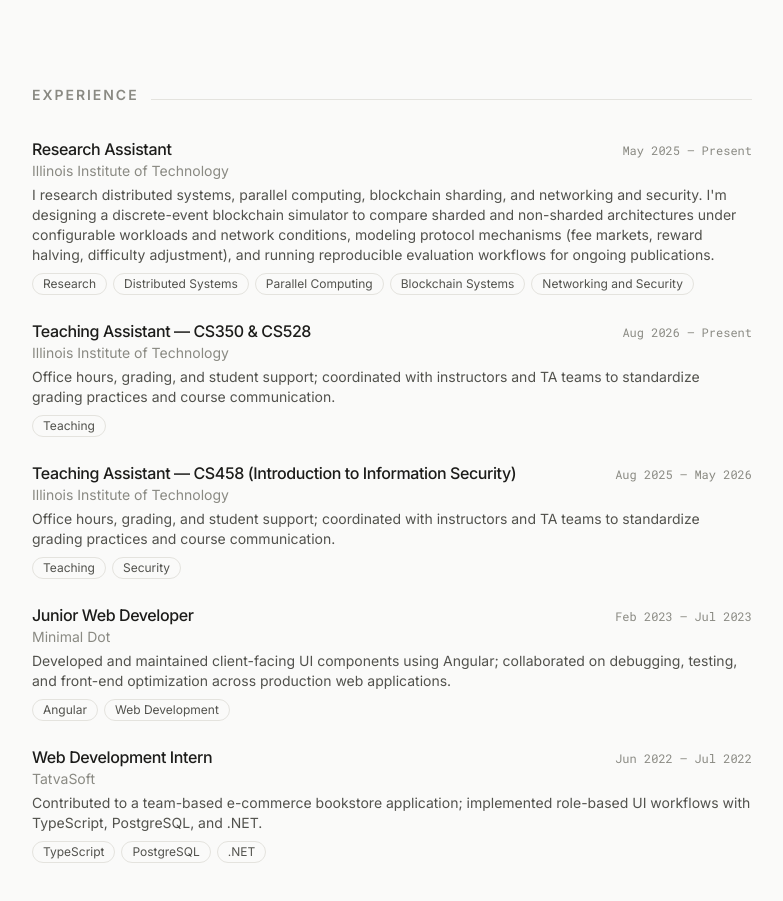
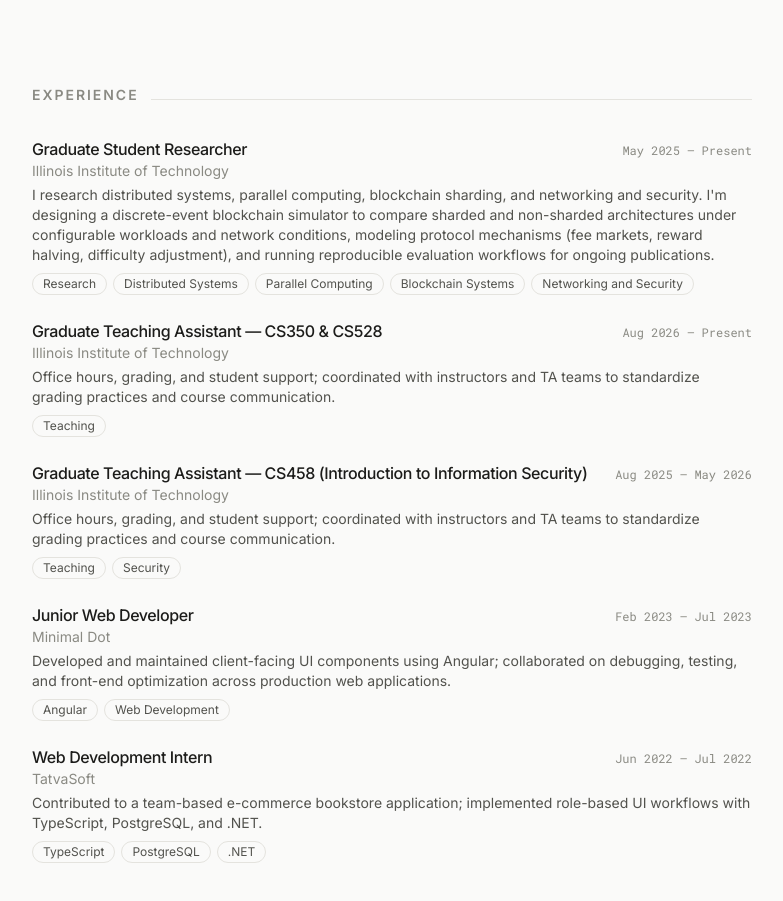
Before and after one commit to OmGandhi091611/New-Apple-Style-portfolio, a React (Vite) app: page / in a window 1280 px wide. Shown: the part 2320-3221 px from the top of the page, without its empty margins (248-1031 px from the left). Built offline with nearby package versions, Linux system fonts and the light colour scheme.

Commit message:
new positions at university

```diff
--- a/src/constants/index.js
+++ b/src/constants/index.js
@@ -75,7 +75,7 @@ export const PROJECTS = [
 export const EXPERIENCE = [
   {
     id: "research",
-    role: "Research Assistant",
+    role: "Graduate Student Researcher",
     org: "Illinois Institute of Technology",
     period: "May 2025 – Present",
     description:
@@ -84,7 +84,7 @@ export const EXPERIENCE = [
   },
   {
     id: "ta_cs350_cs528",
-    role: "Teaching Assistant — CS350 & CS528",
+    role: "Graduate Teaching Assistant — CS350 & CS528",
     org: "Illinois Institute of Technology",
     period: "Aug 2026 – Present",
     description:
@@ -93,7 +93,7 @@ export const EXPERIENCE = [
   },
   {
     id: "ta",
-    role: "Teaching Assistant — CS458 (Introduction to Information Security)",
+    role: "Graduate Teaching Assistant — CS458 (Introduction to Information Security)",
     org: "Illinois Institute of Technology",
     period: "Aug 2025 – May 2026",
     description:
```
